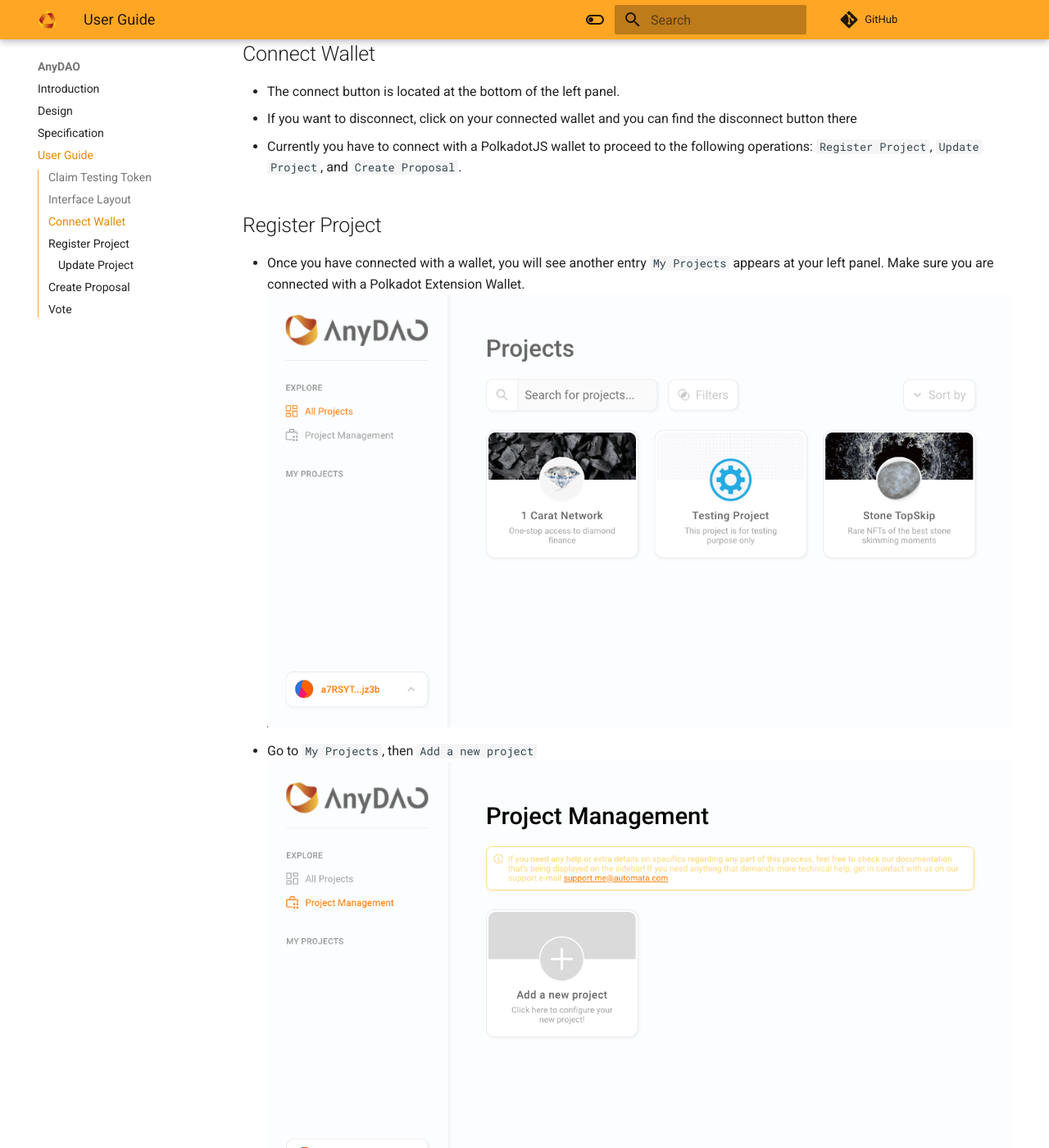
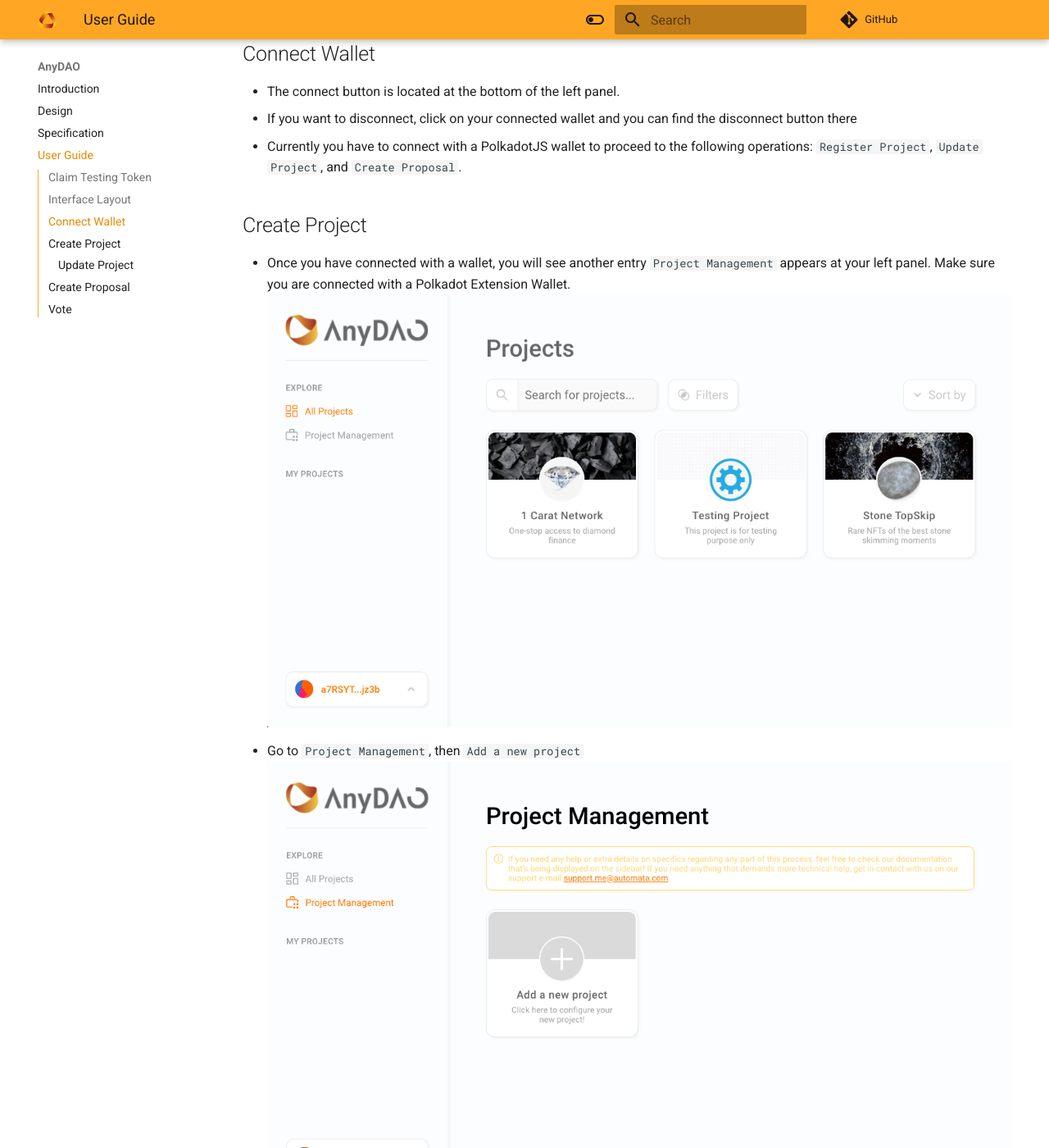
Before and after one commit to automata-network/docs, an MkDocs documentation site: the page built from docs/anydao/guide.md, in a window 1280 px wide and 1400 px high, scrolled down 1460 px. Shown: the whole window at 82% size. Built offline with MkDocs 1.6.1 and Material for MkDocs 9.7.7, drawn with Linux system fonts in a browser that asks for light colours; nearby versions of some CDN libraries; comment, search, counter and statistics services are not loaded.

Commit message:
Fix some wording

```diff
--- a/docs/anydao/guide.md
+++ b/docs/anydao/guide.md
@@ -14,10 +14,10 @@
 - If you want to disconnect, click on your connected wallet and you can find the disconnect button there
 - Currently you have to connect with a PolkadotJS wallet to proceed to the following operations: `Register Project`, `Update Project`, and `Create Proposal`.
 
-## Register Project
-- Once you have connected with a wallet, you will see another entry `My Projects` appears at your left panel. Make sure you are connected with a Polkadot Extension Wallet.
+## Create Project
+- Once you have connected with a wallet, you will see another entry `Project Management` appears at your left panel. Make sure you are connected with a Polkadot Extension Wallet.
 ![](../assets/anydao/home_connected.png)
-- Go to `My Projects`, then `Add a new project`
+- Go to `Project Management`, then `Add a new project`
 ![](../assets/anydao/project_manage.png)
 - Fill in your Project title, description (currently there is no size limitation, please show mercy🙏🏼)
 - Upload your project icon, banner (currently there is no compression feature, please show mercy🙏🏼)
```
